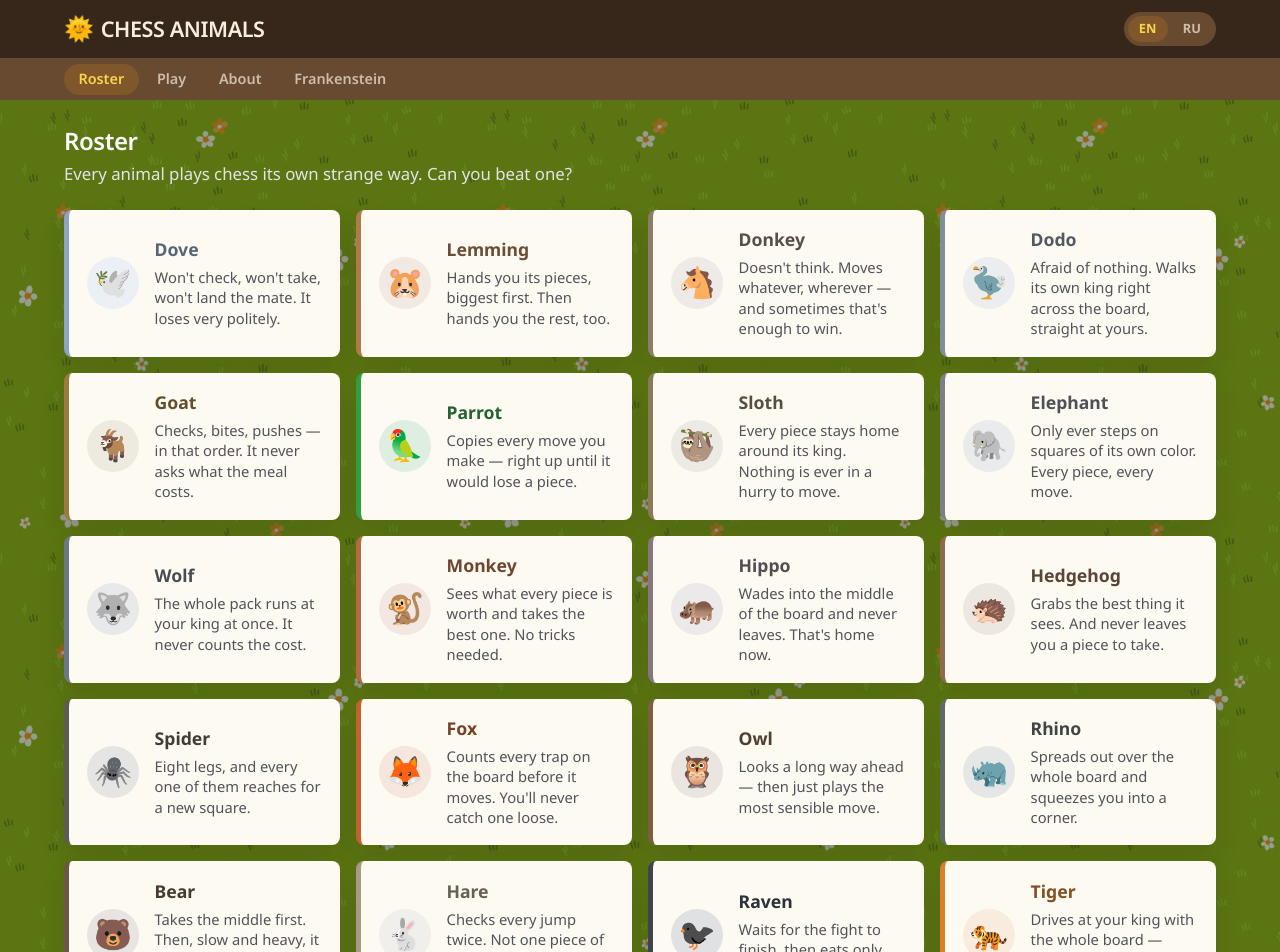
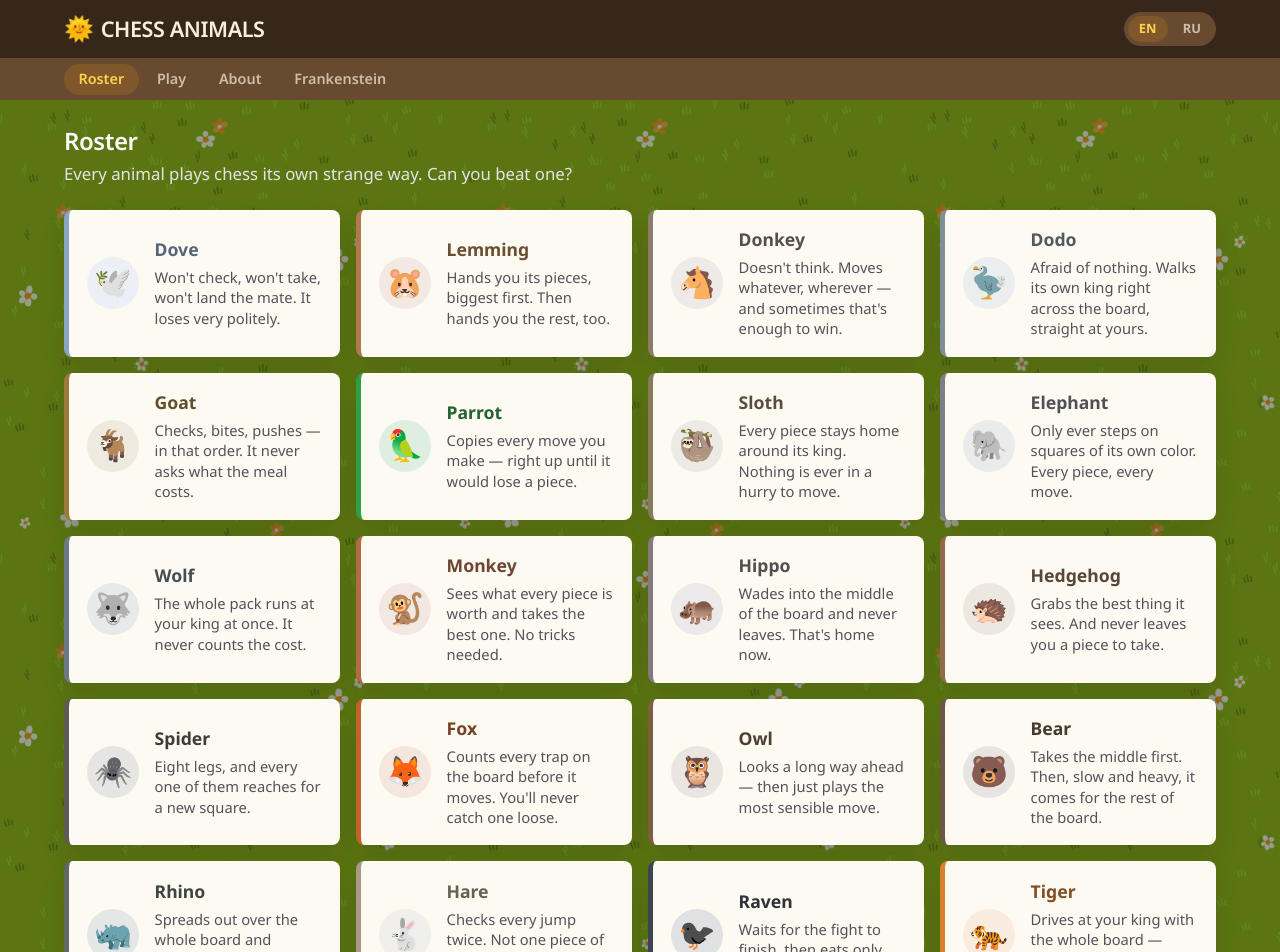
Before and after one commit to dragunovartem99/chess-animals, a Vue app: page /en/ in a window 1280 px wide. Shown: the top 952 px of the page. Built offline with nearby package versions, Linux system fonts and the light colour scheme; a web font is replaced by a local one.

Commit message:
bots: place the Tiger

```diff
--- a/src/modules/bots/roster/tiger.ts
+++ b/src/modules/bots/roster/tiger.ts
@@ -1,16 +1,14 @@
 import type { Animal } from "./types";
 
-// The Raven's shape — depth 3, `quiescence` on — with an aggressive-mobile three-weight stack:
+// The Raven's shape — depth 3, `quiescence` on — with an aggressive-mobile two-weight stack:
 // `swarm` (40) drives the whole army at the enemy king, `mobility` (10) keeps every piece
-// active on the way in, `space` (6) holds the ground the charge takes. LAB.md's earlier verdict
-// was "swarm only works solo — two charge-the-king signals hang the army", but that was at depth
-// 3 *without* quiescence: resolving the capture chain past the leaf is what stops the charge
-// being suicide. In the lab-only run it beat the Raven's bare build 86-14, second of eight — the
-// only combo above it, `mobility`+`space`+`centralization`, carries no personality at all.
+// active on the way in. LAB.md's earlier verdict was "swarm only works solo — two charge-the-king
+// signals hang the army", but that was at depth 3 *without* quiescence: resolving the capture
+// chain past the leaf is what stops the charge being suicide. The full-roster arena puts it top
+// by a distance, beating the Raven's bare build ~7-in-8.
 //
 // Distinct from the Wolf, which is `swarm` alone at 400 and overcommits: the Tiger's charge is
-// half the weight and braced by two positional signals, so it presses without throwing the army
-// away.
+// a tenth of the weight and braced by `mobility`, so it presses without throwing the army away.
 export const TIGER: Animal = {
 	emoji: "🐅",
 	tint: "#db7f2b",
@@ -19,6 +17,6 @@ export const TIGER: Animal = {
 		search: { depth: 3, quiescence: true },
 		temperature: 0,
 		base: "material",
-		weights: { swarm: 40, mobility: 10, space: 6 },
+		weights: { swarm: 40, mobility: 10 },
 	},
 };
```
Also changed, not shown: src/modules/bots/roster/index.ts (+7 -7 lines), 1 other file (tests, documents, lock files or other folders).
